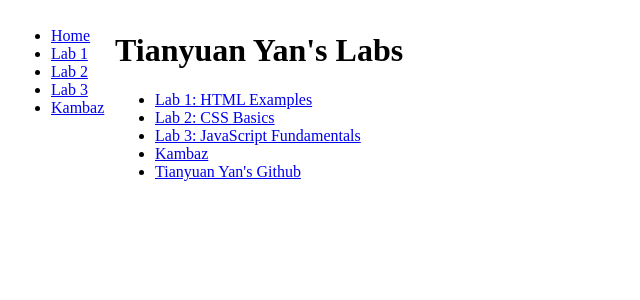
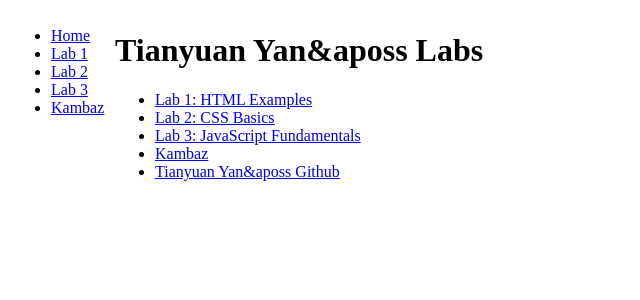
Before and after one commit to JerryYanTY/kambaz-next-js, a Next.js app: page /Labs in a window 1280 px wide. Shown: the top 300 px of the page, without its empty margins (0-640 px from the left). Built offline with nearby package versions, Linux system fonts and the light colour scheme.

Commit message:
Errors fixed

```diff
--- a/app/Labs/page.tsx
+++ b/app/Labs/page.tsx
@@ -2,7 +2,7 @@ import Link from "next/link";
 export default function Labs() {
   return (
     <div id="wd-labs">
-      <h1>Tianyuan Yan's Labs</h1>
+      <h1>Tianyuan Yan&aposs Labs</h1>
       <ul>
         <li>
           <Link href="/Labs/Lab1" id="wd-lab1-link">
@@ -26,7 +26,7 @@ export default function Labs() {
         </li>
         <li>
           <Link href="https://github.com/JerryYanTY/kambaz-next-js" id = "wd-github-link">
-          Tianyuan Yan's Github
+          Tianyuan Yan&aposs Github
           </Link>
         </li>
       </ul>
```
Also changed, not shown: app/Labs/Lab1/page.tsx (+7 -5 lines).
